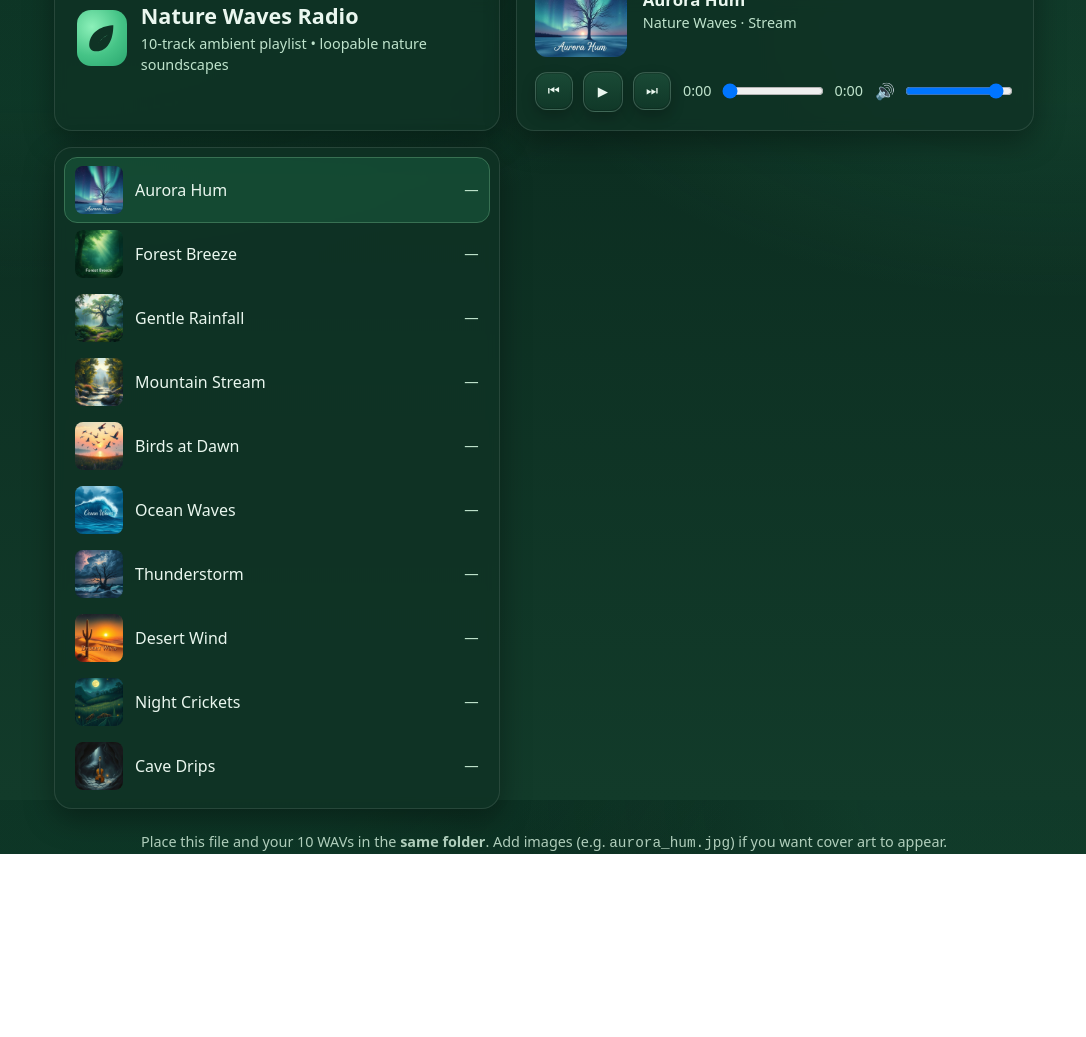
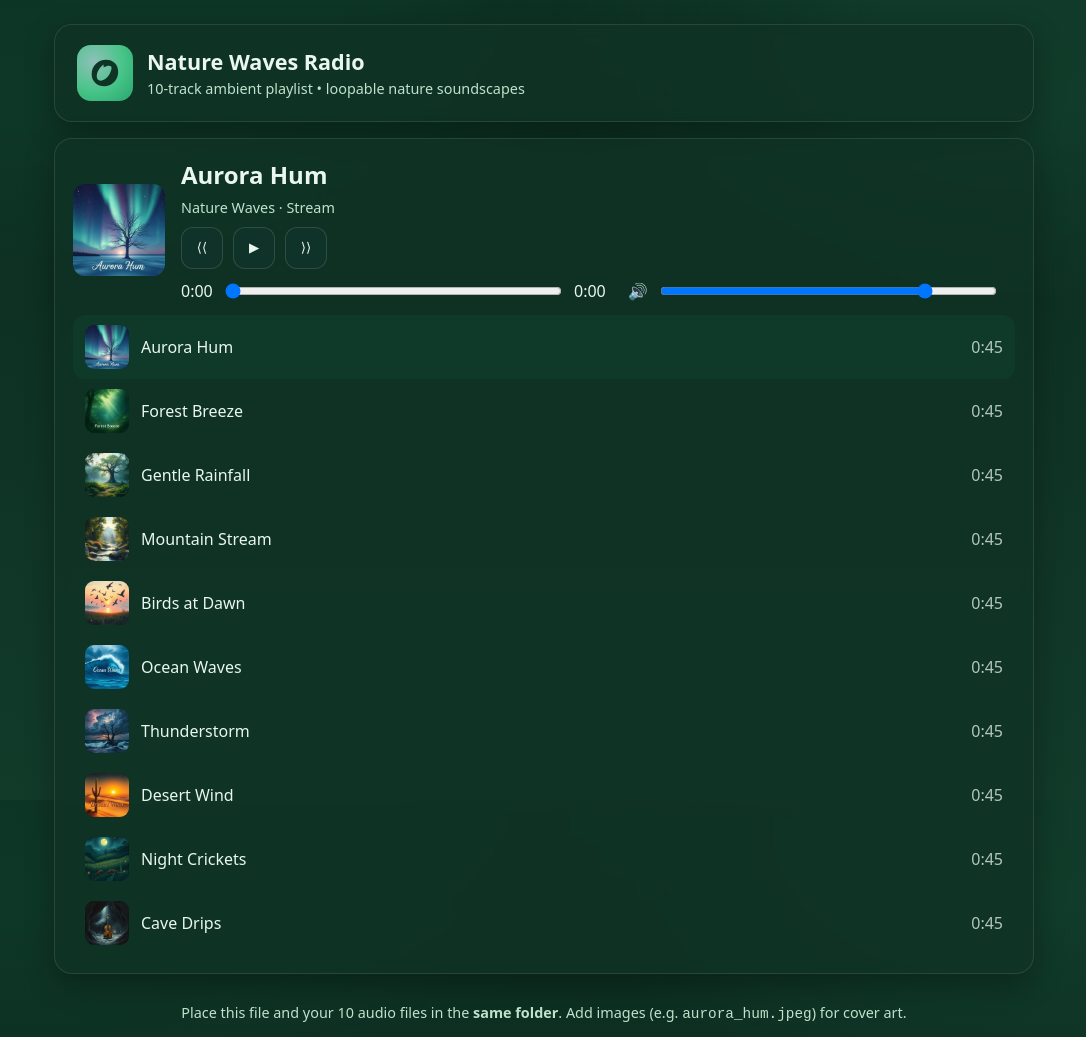
Before and after one commit to litecodes11/NatureRadio, a plain HTML site: page index.html in a window 1280 px wide. Shown: the whole page, without its empty margins (96-1182 px from the left). Before the commit the page ends 854 px from the top, so only its background shows below. Drawn offline with Linux system fonts and the light colour scheme.

Commit message:
Update index.html

```diff
--- a/index.html
+++ b/index.html
@@ -7,64 +7,53 @@
 <style>
 :root{
   --bg:#0b2b1f; --bg2:#123b2a; --fg:#eaf7ef; --muted:#bfe3cc;
-    --card:#0f3325cc; --accent:#78d39b; --accent2:#38b27a; --shadow:0 10px 30px rgba(0,0,0,.35);
+  --card:#0f3325cc; --accent:#78d39b; --accent2:#38b27a; --shadow:0 10px 30px rgba(0,0,0,.3)
 }
 *{box-sizing:border-box}
 html,body{height:100%}
 body{
-    margin:0; color:var(--fg); font:16px/1.5 system-ui,-apple-system,Segoe UI,Roboto,Arial;
+  margin:0; color:var(--fg); font:16px/1.5 system-ui,-apple-system,Segoe UI,Roboto,Helvetica,Arial,sans-serif;
   background:
     radial-gradient(1200px 600px at 10% -10%, #1a794f22 30%, transparent 60%),
     radial-gradient(900px 500px at 90% 0%, #39b57a1c 20%, transparent 60%),
     linear-gradient(180deg, var(--bg) 0%, var(--bg2) 100%);
-    display:flex; align-items:center; justify-content:center; padding:24px;
+  display:flex; align-items:flex-start; justify-content:center; padding:24px;
 }
-  .wrap{width:min(980px,100%); display:grid; gap:16px; grid-template-columns:1.2fr .9fr}
-  @media (max-width:860px){.wrap{grid-template-columns:1fr}}
+.wrap{width:min(980px,100%); display:grid; gap:16px; grid-template-columns:1fr}
 .card{background:var(--card); border:1px solid #ffffff1a; border-radius:18px; box-shadow:var(--shadow); backdrop-filter:blur(6px)}
 header.card{padding:20px 22px; display:flex; gap:14px; align-items:center}
 .logo{width:56px;height:56px;border-radius:14px;display:grid;place-items:center;
-    background:radial-gradient(circle at 30% 30%,#8cf0b9 0%,#46c487 55%,#2aa66f 100%);}
+  background:radial-gradient(circle at 30% 30%,#8fc0b9 0%,#46c487 55%,#2aa66f 100%);}
 .logo svg{width:34px;height:34px;fill:#0f3325}
 h1{margin:0;font-size:1.35rem}
 .tag{font-size:.9rem;color:var(--muted)}
 .player.card{padding:18px}
-  .now{display:grid; grid-template-columns:auto 1fr; gap:16px; align-items:center; margin-bottom:14px}
-  .art{width:92px; height:92px; border-radius:12px; overflow:hidden; background:#1a3c2e}
-  .art img{width:100%; height:100%; object-fit:cover; display:block}
-  .title{font-weight:700; font-size:1.05rem; white-space:nowrap; overflow:hidden; text-overflow:ellipsis}
-  .subtitle{color:var(--muted); font-size:.9rem}
-  .controls{display:grid; grid-template-columns:auto 1fr auto; gap:12px; align-items:center}
-  .btns{display:flex; gap:10px; align-items:center}
-  button{appearance:none; border:1px solid #ffffff2a; color:var(--fg);
-    background:linear-gradient(180deg,#1a4a36,#103828); padding:10px 12px; border-radius:12px;
-    cursor:pointer; box-shadow: inset 0 0 0 1px #0000002a, 0 6px 14px #0000003a}
-  button:hover{filter:brightness(1.06)} button:active{transform:translateY(1px)}
-  .main{display:flex; align-items:center; gap:8px; justify-content:center}
-  .main button{padding:12px 14px}
-  .progress{display:flex; align-items:center; gap:8px}
-  .time{font-variant-numeric:tabular-nums; font-size:.9rem; color:var(--muted)}
-  input[type="range"]{width:100%}
-  .vol{display:flex; align-items:center; gap:8px; min-width:140px; justify-content:flex-end}
-  .list.card{padding:10px}
-  ul{list-style:none; margin:0; padding:0}
-  li{display:grid; grid-template-columns: 48px 1fr auto; gap:12px; align-items:center;
-     padding:8px 10px; border-radius:12px; cursor:pointer}
-  li:hover{background:#ffffff12}
-  li.active{background:#2aa66f33; outline:1px solid #78d39b66}
-  .thumb{width:48px; height:48px; border-radius:8px; overflow:hidden; background:#1a3c2e}
-  .thumb img{width:100%; height:100%; object-fit:cover; display:block}
-  .track-title{white-space:nowrap; overflow:hidden; text-overflow:ellipsis}
-  .dur{color:var(--muted); font-size:.9rem}
-  footer{text-align:center; color:#cde9d6; opacity:.85; font-size:.9rem; margin-top:6px}
-  .toast{margin-top:8px;padding:10px 12px;border-radius:10px;background:#9b1c1c22;border:1px solid #ffb4b44a;color:#ffd9d9;display:none}
+.now{display:grid;grid-template-columns:auto 1fr auto;gap:16px;align-items:center;margin-bottom:12px}
+.art{width:92px;height:92px;border-radius:12px;overflow:hidden;background:#1a3c2e}
+.art img{width:100%;height:100%;object-fit:cover;display:block}
+.now h2{margin:0 0 4px 0}
+.controls{display:flex;gap:10px}
+.controls button{width:42px;height:42px;border-radius:12px;border:1px solid #ffffff22;background:#0f3328;color:var(--fg);cursor:pointer}
+.progress{display:flex;align-items:center;gap:10px;margin-top:10px}
+.progress input[type="range"]{flex:1}
+.row{display:flex;align-items:center;gap:12px}
+#playlist{list-style:none;margin:0;padding:0}
+#playlist li{display:grid;grid-template-columns:auto 1fr auto;gap:12px;align-items:center;padding:10px 12px;border-radius:12px;cursor:pointer}
+#playlist li:hover{background:#ffffff0f}
+#playlist li.active{background:#0f3a2a}
+.thumb{width:44px;height:44px;border-radius:9px;overflow:hidden;background:#0e2b22}
+.thumb img{width:100%;height:100%;object-fit:cover}
+.track-title{white-space:nowrap;overflow:hidden;text-overflow:ellipsis}
+.dur{opacity:.75}
+footer.tip{color:var(--muted);font-size:.9rem;text-align:center;padding:12px}
+.toast{display:none;margin-top:10px;color:#ffd8d8}
 </style>
 </head>
 <body>
-  <div class="wrap" role="application" aria-label="Nature Waves Radio">
-    <header class="card" aria-label="Station header">
+  <div class="wrap">
+    <header class="card">
       <div class="logo" aria-hidden="true">
-        <svg viewBox="0 0 24 24"><path d="M21 3C12 3 4 7.5 3 16c-.3 2.7 1.2 5 3.9 5.3 8.5.9 13.1-7.2 13.1-18.3zM7.8 18.1c2.1-3.9 5.4-6.8 8.7-8.5-3.7 2-7 5.3-8.7 8.5z"/></svg>
+        <svg viewBox="0 0 24 24"><path d="M12.6 2.7c5.3 0 8.7 3.3 8.7 8.6 0 5.9-4.8 10-9.8 10-4.8 0-8.9-3.2-8.9-8.5 0-6 4.9-10.1 10-10.1ZM11 6c-3 2.2-4.8 5.4-4.8 8.3 0 1.9.9 3.1 2.7 3.1 3.9 0 6.9-4.6 7.7-8.4.3-1.3-.5-2.2-1.8-2.2-1 0-2.4.4-3.8 1.2Z"/></svg>
       </div>
       <div>
         <h1>Nature Waves Radio</h1>
@@ -72,50 +61,42 @@
       </div>
     </header>
 
-    <section class="player card" aria-label="Player">
+    <section class="player card">
       <div class="now">
-        <div class="art"><img id="nowArt" alt="Current track cover"></div>
-        <div class="meta">
-          <div id="nowTitle" class="title">—</div>
-          <div id="nowSubtitle" class="subtitle">Nature Waves · Stream</div>
+        <div class="art"><img id="nowArt" alt="Album art" /></div>
+        <div>
+          <h2 id="nowTitle">—</h2>
+          <div class="tag">Nature Waves · Stream</div>
+          <div class="row" style="margin-top:8px">
+            <div class="controls">
+              <button id="prevBtn" aria-label="Previous track">⟨⟨</button>
+              <button id="playBtn" aria-label="Play/Pause">▶︎</button>
+              <button id="nextBtn" aria-label="Next track">⟩⟩</button>
             </div>
           </div>
-
+          <div class="progress">
+            <span id="curTime">0:00</span>
+            <input id="seek" type="range" min="0" max="100" value="0" />
+            <span id="totTime">0:00</span>
+            <span style="margin-left:12px">🔊</span>
+            <input id="volume" type="range" min="0" max="1" step="0.01" value="0.8" style="min-width:160px"/>
+          </div>
           <div id="toast" class="toast"></div>
-
-      <div class="controls">
-        <div class="btns">
-          <button id="prevBtn" aria-label="Previous track">⏮︎</button>
-          <div class="main"><button id="playBtn" aria-label="Play/Pause">▶︎</button></div>
-          <button id="nextBtn" aria-label="Next track">⏭︎</button>
         </div>
-        <div class="progress" style="min-width:180px">
-          <span id="curTime" class="time">0:00</span>
-          <input id="seek" type="range" min="0" max="100" value="0" aria-label="Seek" />
-          <span id="totTime" class="time">0:00</span>
-        </div>
-        <div class="vol">
-          <span aria-hidden="true">🔊</span>
-          <input id="volume" type="range" min="0" max="1" step="0.01" value="0.9" aria-label="Volume" />
-        </div>
+        <audio id="audio"></audio>
       </div>
 
-      <audio id="audio" preload="metadata" class="visually-hidden"></audio>
+      <ul id="playlist"></ul>
     </section>
 
-    <aside class="list card" aria-label="Playlist">
-      <ul id="playlist" aria-live="polite"></ul>
-    </aside>
-
-    <footer style="grid-column:1 / -1">
-      Place this file and your 10 WAVs in the <b>same folder</b>.
-      Add images (e.g. <code>aurora_hum.jpg</code>) if you want cover art to appear.
+    <footer class="tip">
+      Place this file and your 10 audio files in the <b>same folder</b>. Add images (e.g. <code>aurora_hum.jpeg</code>) for cover art.
     </footer>
   </div>
 
+  <!-- === JS: MP3-first, then WAV === -->
   <script>
   (() => {
-  // Use base names only; we'll resolve .mp3 then .wav
     const tracks = [
       { title: "Aurora Hum",      base: "aurora_hum",      cover: "aurora_hum" },
       { title: "Forest Breeze",   base: "forest_breeze",   cover: "forest_breeze" },
@@ -128,9 +109,8 @@
       { title: "Night Crickets",  base: "night_crickets",  cover: "night_crickets" },
       { title: "Cave Drips",      base: "cave_drips",      cover: "cave_drips" }
     ];
-
-  const extsAudio = [".mp3", ".wav"];        // <- try MP3 first (GitHub Pages), then WAV
-  const extsImg   = [".jpg",".png",".webp",".jpeg"]; // your covers are .jpeg, this handles it
+    const extsAudio = [".mp3",".wav"];                 // GitHub Pages prefers MP3
+    const extsImg   = [".jpeg",".jpg",".png",".webp"]; // your covers are .jpeg
 
     const audio = document.getElementById('audio');
     const playlistEl = document.getElementById('playlist');
@@ -144,25 +124,25 @@
     const prevBtn = document.getElementById('prevBtn');
     const nextBtn = document.getElementById('nextBtn');
     const toast = document.getElementById('toast');
+    let index = 0, seeking = false;
 
-  let index = 0, seeking = false;
     const fmt = s => { if(!isFinite(s)) return "0:00"; s=Math.max(0,Math.floor(s)); const m=Math.floor(s/60), ss=(s%60).toString().padStart(2,'0'); return `${m}:${ss}`; };
-  function showToast(msg){ if(!toast) return; toast.textContent = msg; toast.style.display='block'; clearTimeout(showToast._t); showToast._t=setTimeout(()=>toast.style.display='none', 5000); }
+    function showToast(msg){ toast.textContent = msg; toast.style.display='block'; clearTimeout(showToast._t); showToast._t=setTimeout(()=>toast.style.display='none', 5000); }
 
     function resolveAudio(base, onready){
       let i = 0;
       function tryNext(){
         if (i >= extsAudio.length){ showToast(`Audio not found: ${base}`); return; }
         const candidate = base + extsAudio[i++];
-      const test = new Audio(); test.preload = "metadata"; test.src = candidate;
-      test.onerror = tryNext;
-      test.onloadedmetadata = () => onready(candidate);
+        const t = new Audio(); t.preload="metadata"; t.src = candidate;
+        t.onerror = tryNext;
+        t.onloadedmetadata = () => onready(candidate);
       }
       tryNext();
     }
-
     function setCover(imgEl, base){
-    let i = 0; imgEl.onerror = () => { if (i < extsImg.length) imgEl.src = base + extsImg[i++]; else imgEl.style.display='none'; };
+      let i = 0;
+      imgEl.onerror = () => { if (i < extsImg.length) imgEl.src = base + extsImg[i++]; else imgEl.style.display='none'; };
       imgEl.src = base + extsImg[i++];
     }
 
@@ -170,7 +150,7 @@
       playlistEl.innerHTML = "";
       tracks.forEach((t,i)=>{
         const li = document.createElement('li');
-      li.innerHTML = `<div class="thumb"><img alt=""></div><div class="track-title"></div><div class="dur">—</div>`;
+        li.innerHTML = `<div class="thumb"><img alt=""></div><div class="track-title"></div><div class="dur">0:45</div>`;
         li.querySelector('.track-title').textContent = t.title;
         setCover(li.querySelector('img'), t.cover);
         li.addEventListener('click',()=>loadTrack(i,true));
@@ -178,7 +158,6 @@
       });
       markActive();
     }
-
     function markActive(){ [...playlistEl.children].forEach((li,i)=>li.classList.toggle('active', i===index)); }
     function syncPlayButton(){ playBtn.textContent = audio.paused ? "▶︎" : "⏸︎"; }
 
@@ -189,12 +168,13 @@
       setCover(nowArt, tr.cover);
       curTime.textContent="0:00"; totTime.textContent="0:00"; seek.value=0;
       markActive();
+
       resolveAudio(tr.base, (src) => {
         audio.src = src;
-      audio.addEventListener('error', () => showToast(`Could not play “${tr.title}”.`), { once:true });
         if (autoplay) audio.play().catch(e=>showToast(`Play failed: ${e.message||e}`));
         syncPlayButton();
-      audio.addEventListener('loadedmetadata',()=>{ totTime.textContent = fmt(audio.duration); });
+        audio.addEventListener('loadedmetadata',()=> totTime.textContent = fmt(audio.duration), { once:true });
+        audio.addEventListener('error', ()=> showToast(`Could not play “${tr.title}”.`), { once:true });
       });
     }
 
```
Lines whose indentation alone changed are shown as unchanged.
